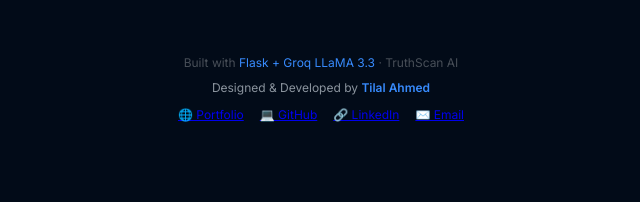
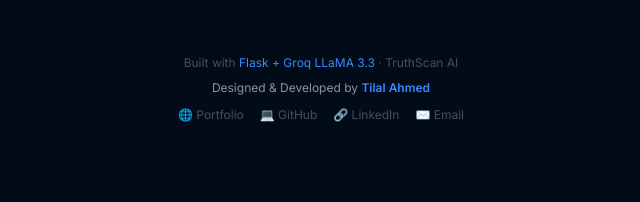
Before and after one commit to TilalAhmed/Truth-Ai, a Flask app: page / in a window 1280 px wide. Shown: the part 1684-1886 px from the top of the page, without its empty margins (319-959 px from the left). Run offline with Flask 3, Linux system fonts and the light colour scheme; data that the repository does not hold is empty.

Commit message:
Add footer link styles and hover effect
Added footer link styles with hover effect.

```diff
--- a/static/style.css
+++ b/static/style.css
@@ -1,4 +1,4 @@
-    *, *::before, *::after { box-sizing: border-box; margin: 0; padding: 0; }
+*, *::before, *::after { box-sizing: border-box; margin: 0; padding: 0; }
     :root {
       --bg-deep: #020b18;
       --glass-bg: rgba(6, 30, 65, 0.55);
@@ -186,6 +186,8 @@
 
     footer { text-align: center; margin-top: 60px; font-size: 12px; color: var(--text-muted); }
     footer span { color: var(--accent); }
+    .footer-link { color: var(--text-muted); text-decoration: none; font-size: 12px; transition: color 0.2s; }
+    .footer-link:hover { color: var(--accent); }
 
     @media (max-width: 768px) {
       .stats-row { grid-template-columns: repeat(3, 1fr); }
```
